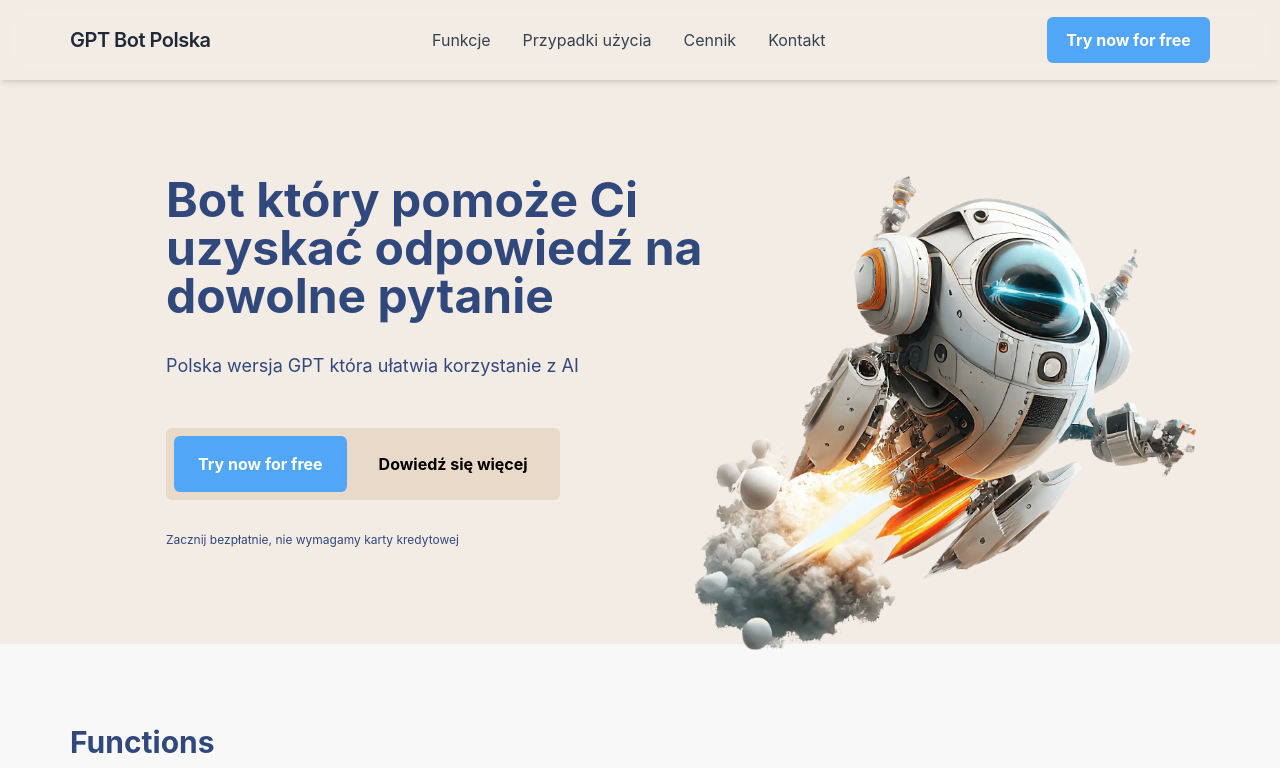
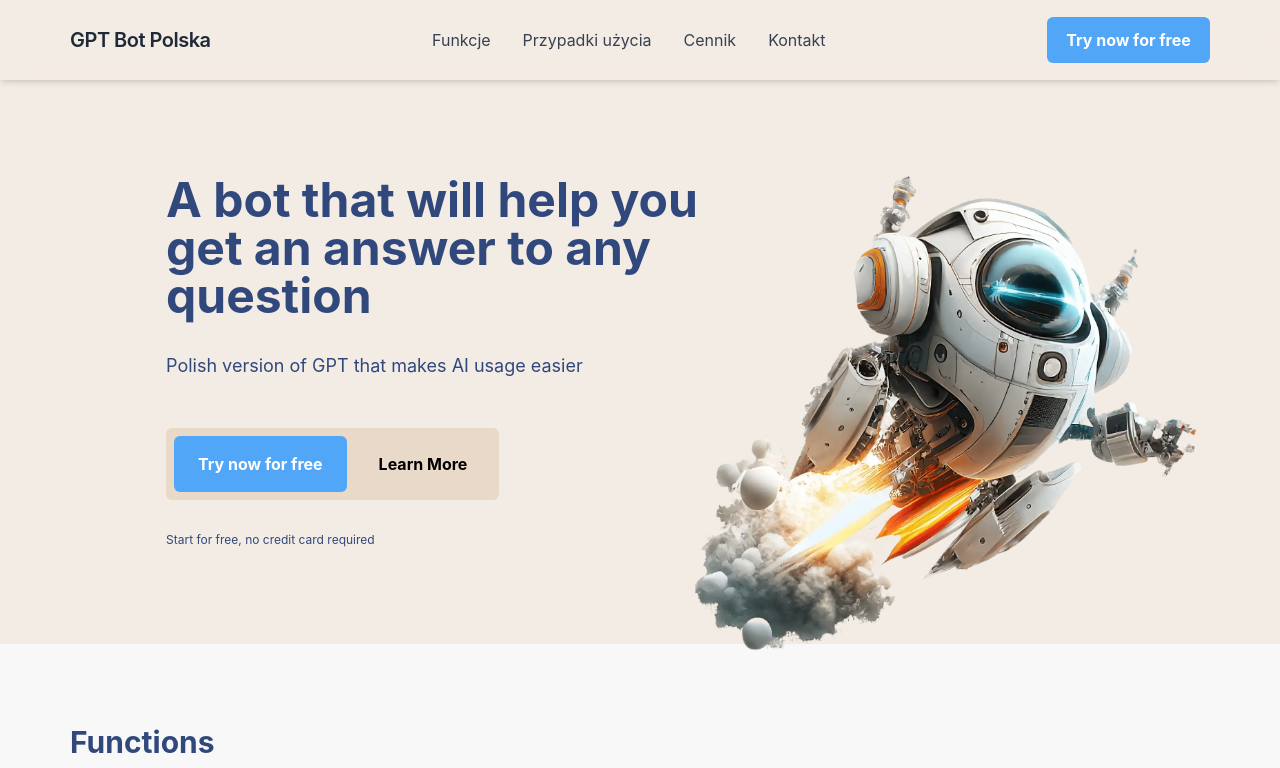
Before and after one commit to shakhorinAlex/gpt-bot-pl, a React (Vite) app: page / in a window 1280 px wide. Shown: the top 768 px of the page. Built offline with nearby package versions, Linux system fonts and the light colour scheme.

Commit message:
hero translation

```diff
--- a/src/components/Hero.jsx
+++ b/src/components/Hero.jsx
@@ -1,20 +1,21 @@
 import React from "react";
 import { Link } from "react-scroll";
 import Button from "./Button";
+import { useTranslation } from "react-i18next";
 
 const Hero = () => {
+  const { t } = useTranslation();
+
   return (
     <section className="hero relative">
       <div className="container ">
         <div className="flex flex-col md:flex-row items-center text-center md:text-left md:justify-between p-6 md:p-24">
           <div className="max-w-xl">
             <h1 className="text-3xl md:text-4xl lg:text-5xl font-bold leading-tight mb-8">
-              Bot który pomoże Ci uzyskać odpowiedź na dowolne pytanie
+              {t("hero.title")}
             </h1>
 
-            <p className="text-lg mb-12">
-              Polska wersja GPT która ułatwia korzystanie z AI
-            </p>
+            <p className="text-lg mb-12">{t("hero.description")}</p>
             <div className="flex flex-col md:flex-row items-center m-auto md:m-0 justify-center gap-2 btn-bg-hero p-2 w-fit rounded-md">
               <Button />
               <Link
@@ -23,13 +24,11 @@ const Hero = () => {
                 duration={1000}
                 className="btn2 text-black text-md font-bold py-4 px-6 rounded-md cursor-pointer"
               >
-                Dowiedź się więcej
+                {t("hero.ctaLink")}
               </Link>
             </div>
 
-            <p className=" text-xs mt-8">
-              Zacznij bezpłatnie, nie wymagamy karty kredytowej
-            </p>
+            <p className=" text-xs mt-8">{t("hero.disclaimer")}</p>
           </div>
         </div>
         <img
--- a/src/locales/en/translation.json
+++ b/src/locales/en/translation.json
@@ -1,5 +1,14 @@
 {
+    "nav-logo-title": "GPT Bot Polska",
+
     "main_button": "Try now for free",
+
+    "hero": {
+      "title": "A bot that will help you get an answer to any question",
+      "description": "Polish version of GPT that makes AI usage easier",
+      "ctaLink": "Learn More",
+      "disclaimer": "Start for free, no credit card required"
+    },
 
     "functions": "Functions",
 
--- a/src/locales/pl/translation.json
+++ b/src/locales/pl/translation.json
@@ -1,5 +1,15 @@
 {
+    "nav-logo-title": "GPT Bot Polska",
+
     "main-button": "Spróbuj bezpłatnie",
+
+    "hero": {
+        "title": "Bot który pomoże Ci uzyskać odpowiedź na dowolne pytanie",
+        "description": "Polska wersja GPT która ułatwia korzystanie z AI",
+        "ctaLink": "Dowiedź się więcej",
+        "disclaimer": "Zacznij bezpłatnie, nie wymagamy karty kredytowej"
+    },
+
 
     "functions": "Funkcje",
 
```
